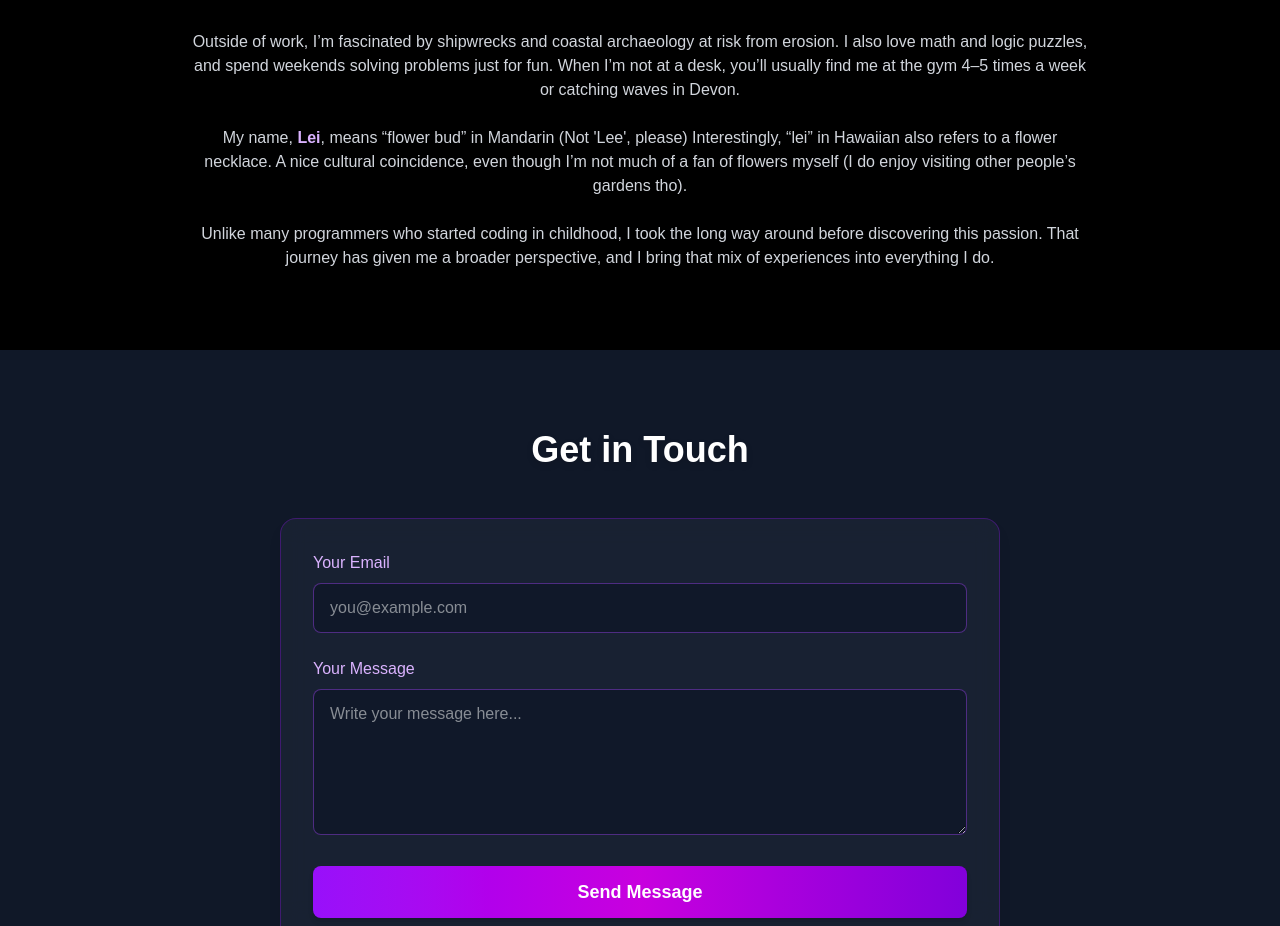
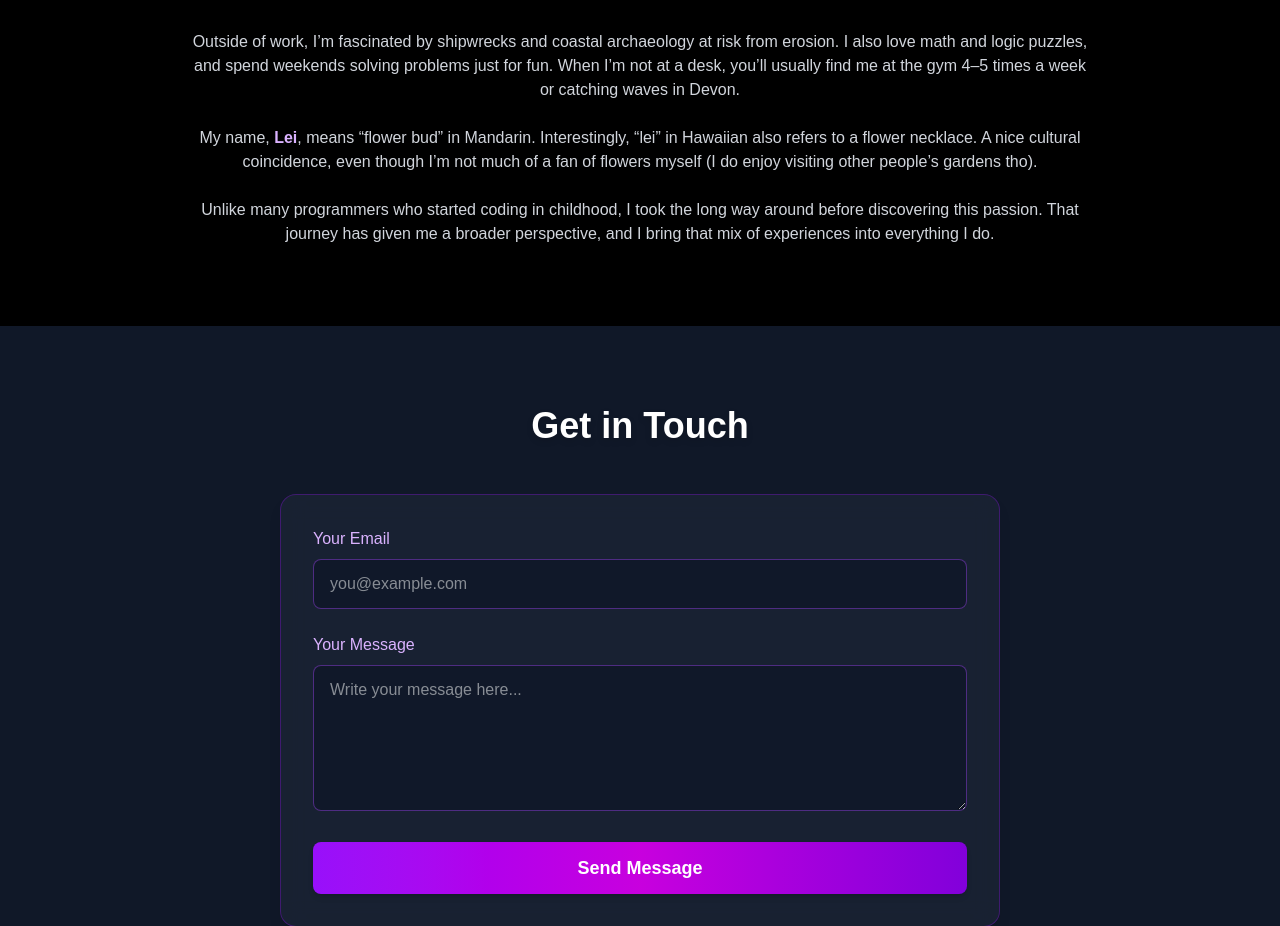
Before and after one commit to leiding06/9700km_website, a Next.js app: page /members/lei-ding in a window 1280 px wide. Shown: the part 3200-4126 px from the top of the page. Built offline with nearby package versions, Linux system fonts and the light colour scheme.

Commit message:
Fix quotation issue

```diff
--- a/src/app/members/lei-ding/page.tsx
+++ b/src/app/members/lei-ding/page.tsx
@@ -174,11 +174,10 @@ export default function LeiDingResume() {
                     </p>
 
                     <p className="text-md mt-6 text-gray-300 text-center">
-                    My name, <span className="text-purple-300 font-semibold">Lei</span>, means “flower bud” in Mandarin (Not 'Lee', please)
-                    Interestingly, “lei” in Hawaiian also refers to a flower necklace.
-                    A nice cultural coincidence, even though I’m not much of a fan of flowers myself (I do enjoy visiting other people’s gardens tho).
+                    {"My name, "}
+                    <span className="text-purple-300 font-semibold">Lei</span>
+                    {", means “flower bud” in Mandarin. Interestingly, “lei” in Hawaiian also refers to a flower necklace. A nice cultural coincidence, even though I’m not much of a fan of flowers myself (I do enjoy visiting other people’s gardens tho)."}
                     </p>
-
                     <p className="text-md mt-6 text-gray-300 text-center">
                     Unlike many programmers who started coding in childhood, I took the long way around before discovering this passion.
                     That journey has given me a broader perspective, and I bring that mix of experiences into everything I do.
```
